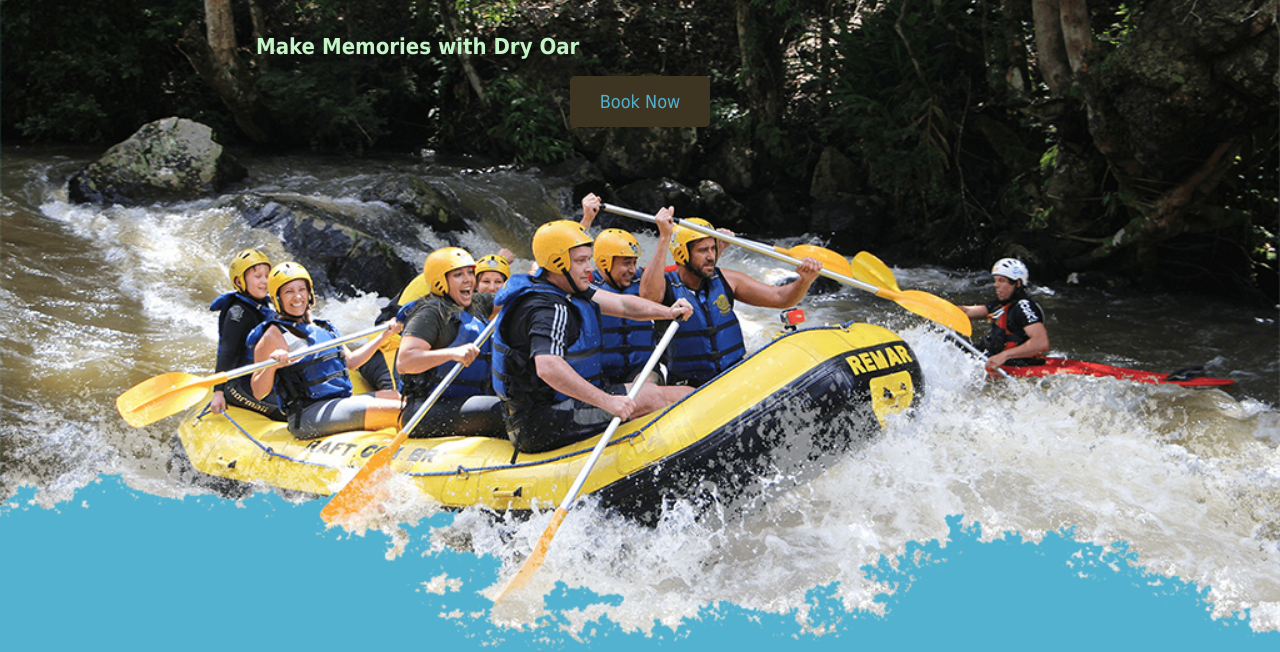
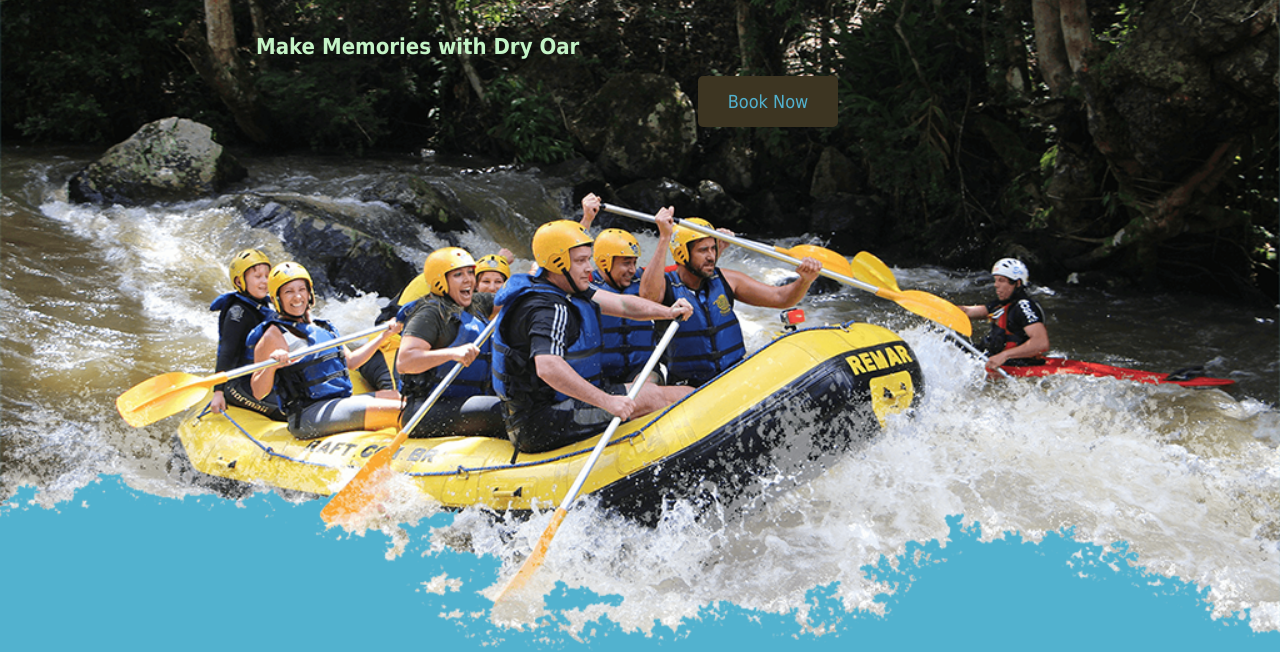
Before and after one commit to caleb-wo/WDD-130, a plain HTML site: page index.html in a window 1280 px wide. Shown: the part 152-804 px from the top of the page. Drawn offline with Linux system fonts and the light colour scheme.

Commit message:
Update style.css

```diff
--- a/styles/style.css
+++ b/styles/style.css
@@ -19,7 +19,7 @@ nav a {
 }
 
 #hero-msg {
-    grid-column: 2/3;
+    grid-column: 2/4;
     grid-row: 1/2;
     margin-top: 100px;
 }
```
